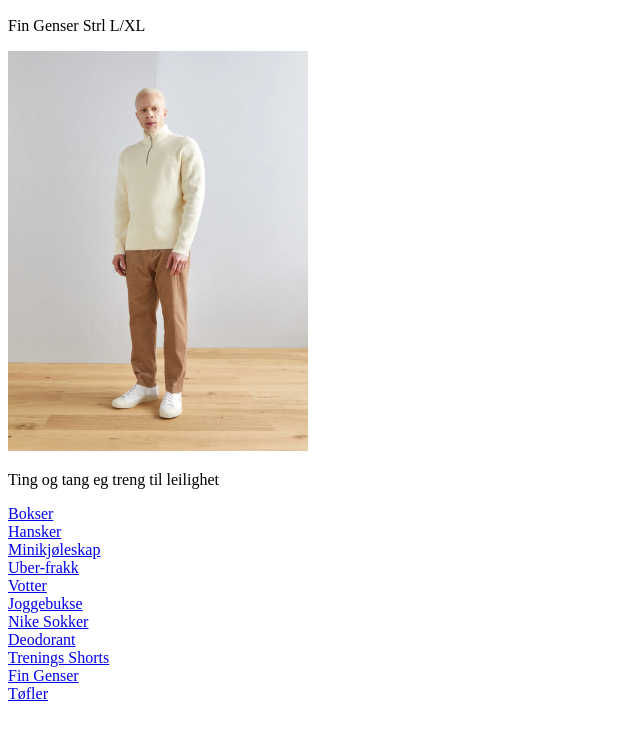
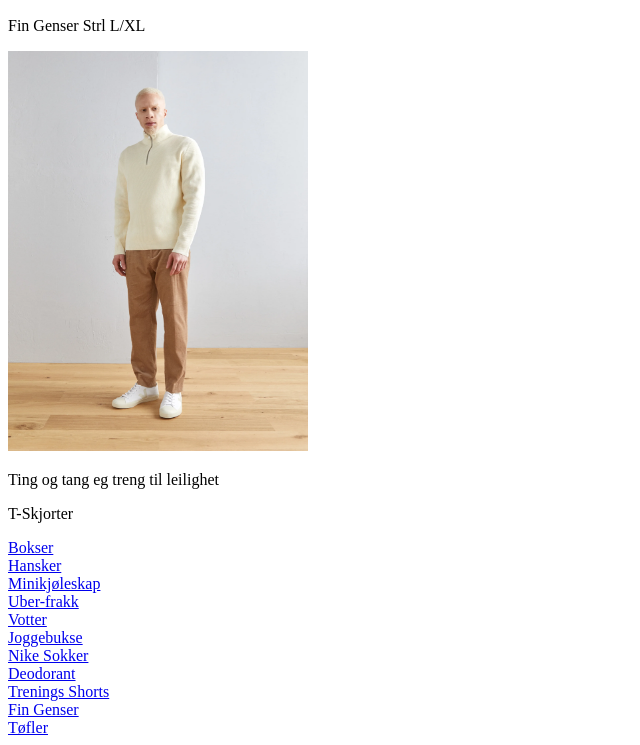
Before and after one commit to A676631/Andersv2, a plain HTML site: page index.html in a window 1280 px wide. Shown: the part 5511-6256 px from the top of the page, without its empty margins (0-640 px from the left). Before the commit the page ends 6222 px from the top, so only its background shows below. Drawn offline with Linux system fonts and the light colour scheme.

Commit message:
Update index.html

```diff
--- a/index.html
+++ b/index.html
@@ -42,6 +42,7 @@
 <p>Fin Genser Strl L/XL</p>
 <a href="https://www.zalando.no/lindbergh-half-zip-strikkegenser-cream-white-lg522q055-a11.html"><img src="Bildev2/FinGenser.jpg" class="img-fluid"alt="123"><a>
 <p>Ting og tang eg treng til leilighet</p>
+<p>T-Skjorter</p>
 <p>
 
 </p>
```
